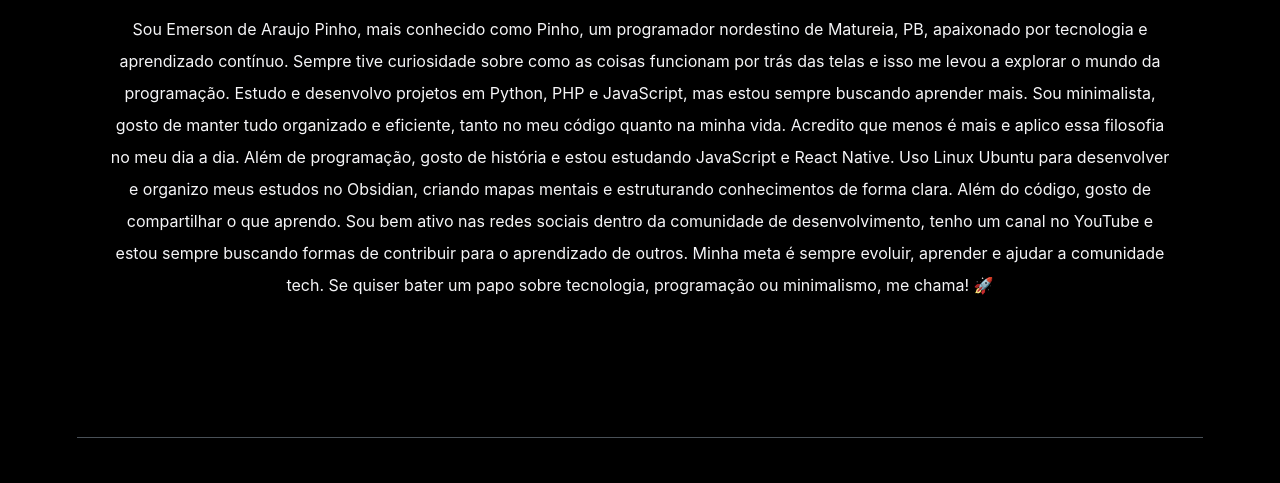
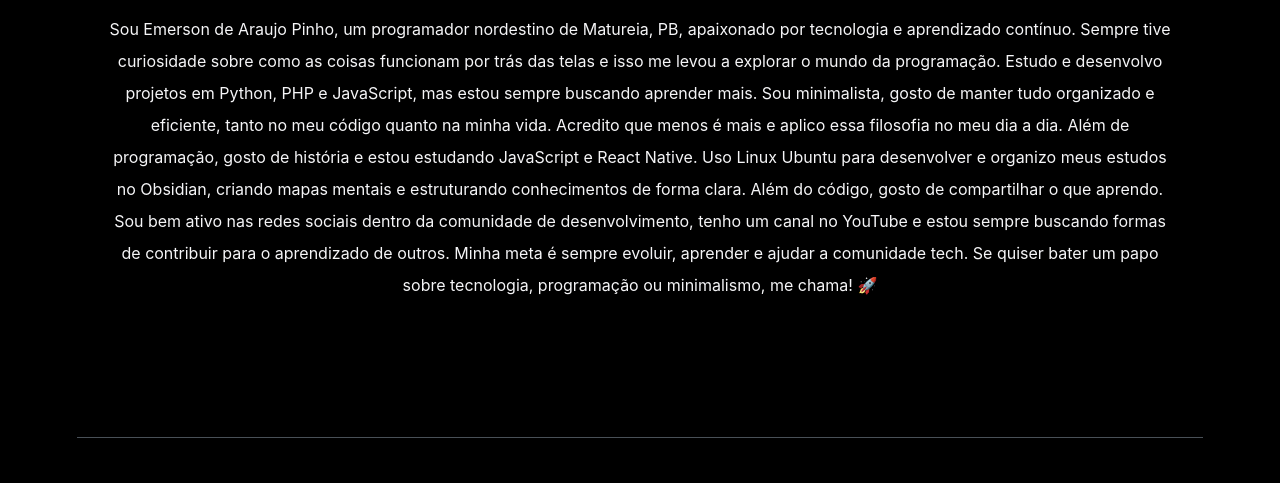
Before and after one commit to Emersonpinho/site-pessoal-prod, a plain HTML site: page pages/main.html in a window 1280 px wide. Shown: the part 285-768 px from the top of the page. Drawn offline with nearby package versions, Linux system fonts and the light colour scheme.

Commit message:
Update profile description in main.html for clarity and conciseness

```diff
--- a/pages/main.html
+++ b/pages/main.html
@@ -23,7 +23,7 @@
                 </p>
             </div>
             <p id="sobre-texto">
-                Sou Emerson de Araujo Pinho, mais conhecido como Pinho, um programador nordestino de Matureia, PB, apaixonado por tecnologia e aprendizado contínuo. Sempre tive curiosidade sobre como as coisas funcionam por trás das telas e isso me levou a explorar o mundo da programação. Estudo e desenvolvo projetos em Python, PHP e JavaScript, mas estou sempre buscando aprender mais.
+                Sou Emerson de Araujo Pinho, um programador nordestino de Matureia, PB, apaixonado por tecnologia e aprendizado contínuo. Sempre tive curiosidade sobre como as coisas funcionam por trás das telas e isso me levou a explorar o mundo da programação. Estudo e desenvolvo projetos em Python, PHP e JavaScript, mas estou sempre buscando aprender mais.
                 Sou minimalista, gosto de manter tudo organizado e eficiente, tanto no meu código quanto na minha vida. Acredito que menos é mais e aplico essa filosofia no meu dia a dia. Além de programação, gosto de história e estou estudando JavaScript e React Native. Uso Linux Ubuntu para desenvolver e organizo meus estudos no Obsidian, criando mapas mentais e estruturando conhecimentos de forma clara.
                 Além do código, gosto de compartilhar o que aprendo. Sou bem ativo nas redes sociais dentro da comunidade de desenvolvimento, tenho um canal no YouTube e estou sempre buscando formas de contribuir para o aprendizado de outros. Minha meta é sempre evoluir, aprender e ajudar a comunidade tech. Se quiser bater um papo sobre tecnologia, programação ou minimalismo, me chama! 🚀
             </p>
```
